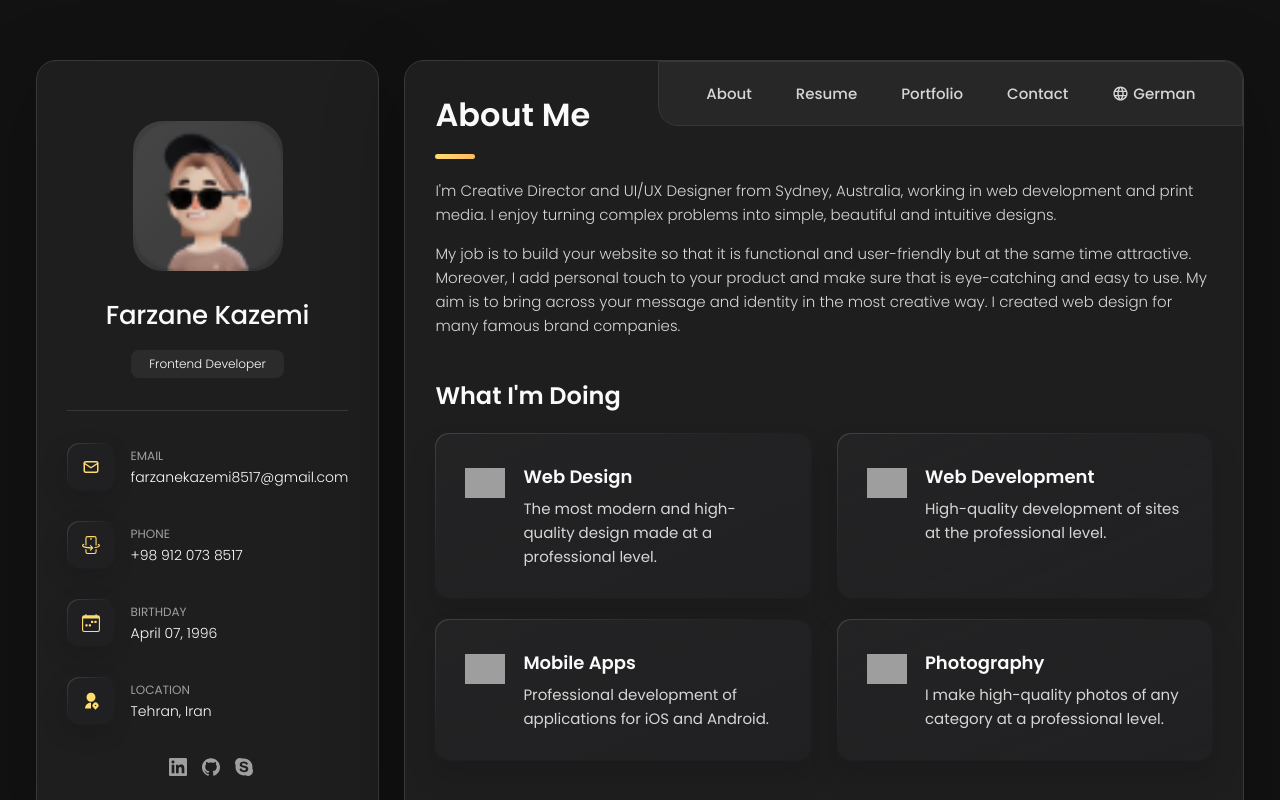
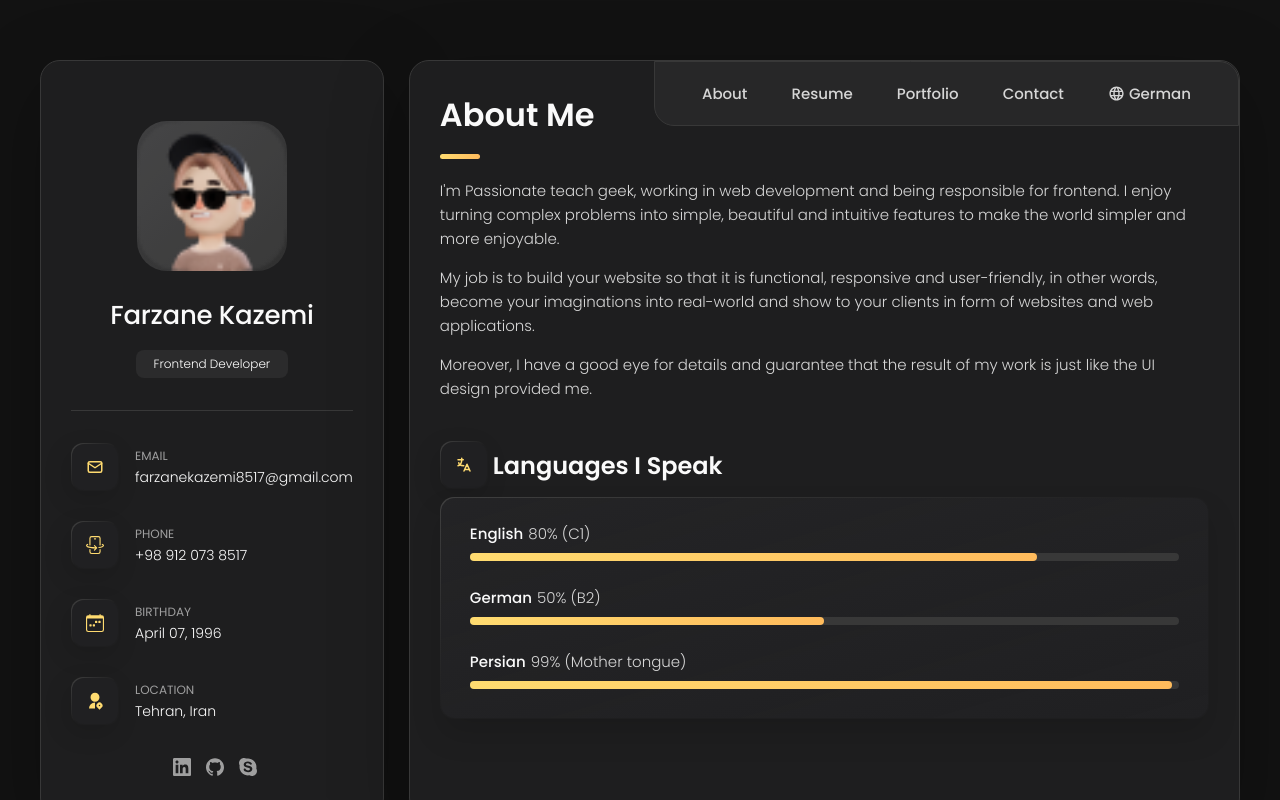
Before and after one commit to Farzane2630/personal-portfolio-v1, a React (Vite) app: page / in a window 1280 px wide. Shown: the top 800 px of the page. Built offline with nearby package versions, Linux system fonts and the light colour scheme; grey boxes are pictures that could not be loaded.

Commit message:
contact page and about(v.1) done

```diff
--- a/src/Pages/About.jsx
+++ b/src/Pages/About.jsx
@@ -1,5 +1,6 @@
 import React from 'react'
 import Navbar from '../Components/Navbar'
+import { TbLanguage } from "react-icons/tb"
 
 export default function Index() {
   return (
@@ -11,26 +12,81 @@ export default function Index() {
 
       <section class="about-text">
         <p>
-          I'm Creative Director and UI/UX Designer from Sydney, Australia, working in web development and print media.
+          I'm Passionate teach geek, working in web development and being responsible for frontend.
           I enjoy
-          turning complex problems into simple, beautiful and intuitive designs.
+          turning complex problems into simple, beautiful and intuitive features to make the world simpler and more enjoyable.
         </p>
 
         <p>
-          My job is to build your website so that it is functional and user-friendly but at the same time attractive.
-          Moreover, I
-          add personal touch to your product and make sure that is eye-catching and easy to use. My aim is to bring
-          across your
-          message and identity in the most creative way. I created web design for many famous brand companies.
+          My job is to build your website so that it is functional, responsive and user-friendly,
+          in other words, become your imaginations into real-world and show to your clients in form of websites and web applications.
+        </p>
+        <p>
+          Moreover, I have a good eye for details and guarantee that the result of my work is just like the UI design provided me.
         </p>
       </section>
 
+      <section class="skill">
 
+        <div class="title-wrapper">
+          <div class="icon-box">
+            <TbLanguage />
+          </div>
+
+          <h3 class="h3">
+            Languages I speak
+          </h3>
+        </div>
+
+        <ul class="skills-list content-card">
+
+          <li class="skills-item">
+
+            <div class="title-wrapper">
+              <h5 class="h5">English</h5>
+              <data value="80">80% (C1)</data>
+            </div>
+
+            <div class="skill-progress-bg">
+              <div class="skill-progress-fill" style={{ width: "80%" }}></div>
+            </div>
+
+          </li>
+
+          <li class="skills-item">
+
+            <div class="title-wrapper">
+              <h5 class="h5">German</h5>
+              <data value="50">50% (B2)</data>
+            </div>
+
+            <div class="skill-progress-bg">
+              <div class="skill-progress-fill" style={{ width: "50%" }}></div>
+            </div>
+
+          </li>
+
+          <li class="skills-item">
+
+            <div class="title-wrapper">
+              <h5 class="h5">Persian</h5>
+              <data value="99">99% {""}(Mother tongue)</data>
+            </div>
+
+            <div class="skill-progress-bg">
+              <div class="skill-progress-fill" style={{ width: "99%" }}></div>
+            </div>
+
+          </li>
+
+        </ul>
+
+      </section>
       {/* <!--
       - service
         --> */}
 
-      <section class="service">
+      {/* <section class="service">
 
         <h3 class="h3 service-title">What i'm doing</h3>
 
@@ -103,14 +159,14 @@ export default function Index() {
 
         </ul>
 
-      </section>
+      </section> */}
 
 
       {/* <!--
       - testimonials
         --> */}
 
-      <section class="testimonials">
+      {/* <section class="testimonials">
 
         <h3 class="h3 testimonials-title">Testimonials</h3>
 
@@ -206,14 +262,14 @@ export default function Index() {
 
         </ul>
 
-      </section>
+      </section> */}
 
 
       {/* <!--
       - testimonials modal
         --> */}
 
-      <div class="modal-container" data-modal-container>
+      {/* <div class="modal-container" data-modal-container>
 
         <div class="overlay" data-overlay></div>
 
@@ -251,14 +307,14 @@ export default function Index() {
 
         </section>
 
-      </div>
+      </div> */}
 
 
       {/* <!--
       - clients
         --> */}
 
-      <section class="clients">
+      {/* <section class="clients">
 
         <h3 class="h3 clients-title">Clients</h3>
 
@@ -302,7 +358,7 @@ export default function Index() {
 
         </ul>
 
-      </section>
+      </section> */}
 
     </article>
   )
--- a/src/Pages/Contact.jsx
+++ b/src/Pages/Contact.jsx
@@ -9,14 +9,6 @@ export default function Contact() {
       <header>
         <h2 class="h2 article-title">Contact</h2>
       </header>
-
-      <section class="mapbox" data-mapbox>
-        <figure>
-          <iframe
-            src="https://www.google.com/maps/embed?pb=!1m18!1m12!1m3!1d199666.5651251294!2d-121.58334177520186!3d38.56165006739519!2m3!1f0!2f0!3f0!3m2!1i1024!2i768!4f13.1!3m3!1m2!1s0x809ac672b28397f9%3A0x921f6aaa74197fdb!2sSacramento%2C%20CA%2C%20USA!5e0!3m2!1sen!2sbd!4v1647608789441!5m2!1sen!2sbd"
-            width="400" height="300" loading="lazy"></iframe>
-        </figure>
-      </section>
 
       <section class="contact-form">
 
--- a/src/Pages/Resume.jsx
+++ b/src/Pages/Resume.jsx
@@ -2,6 +2,8 @@ import React from 'react'
 import Navbar from '../Components/Navbar'
 import { MdWorkOutline } from "react-icons/md"
 import { HiOutlineAcademicCap } from "react-icons/hi"
+import { TbLanguage } from "react-icons/tb"
+import { LiaToolsSolid } from "react-icons/lia"
 
 export default function Resume() {
   return (
@@ -123,12 +125,20 @@ export default function Resume() {
 
       </section>
 
+      <br></br>
+
       <section class="skill">
 
 
-        <h3 class="h3 skills-title">
-          My skills
-        </h3>
+        <div class="title-wrapper">
+          <div class="icon-box">
+            <LiaToolsSolid />
+          </div>
+
+          <h3 class="h3">
+            Technical skills
+          </h3>
+        </div>
 
         <ul class="skills-list content-card">
 
```
